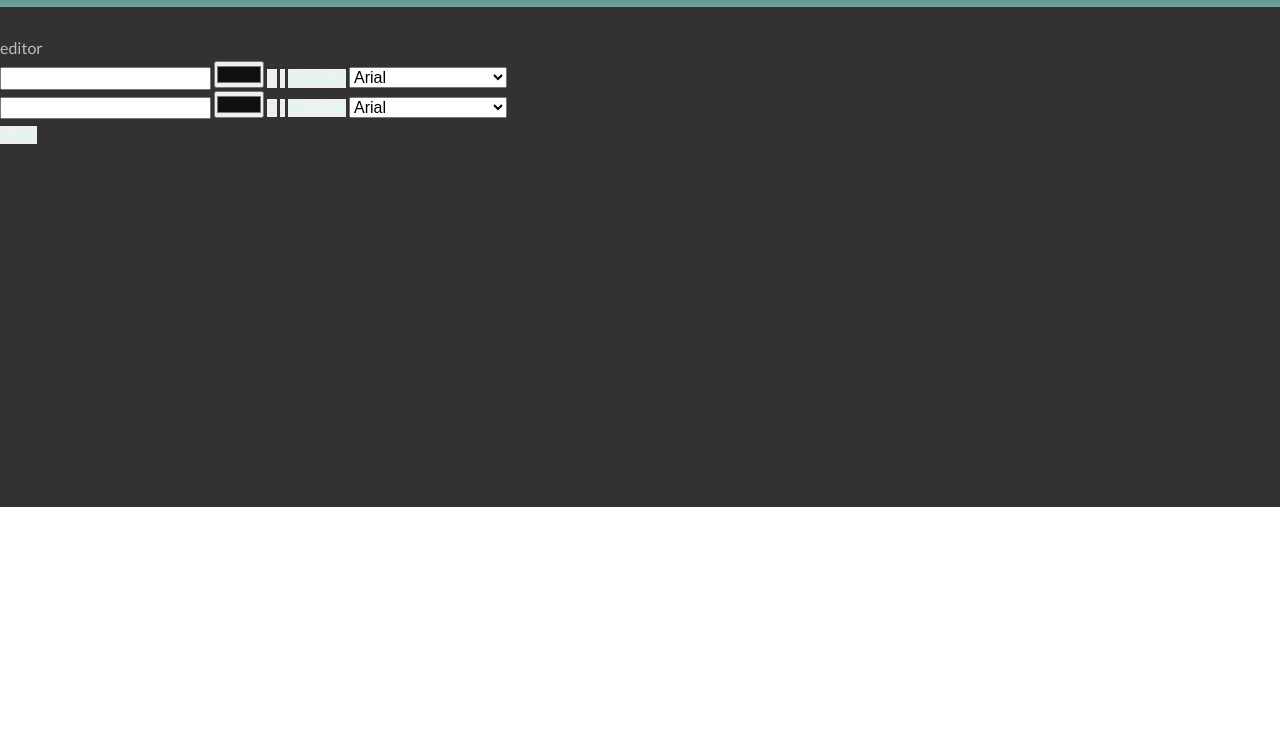
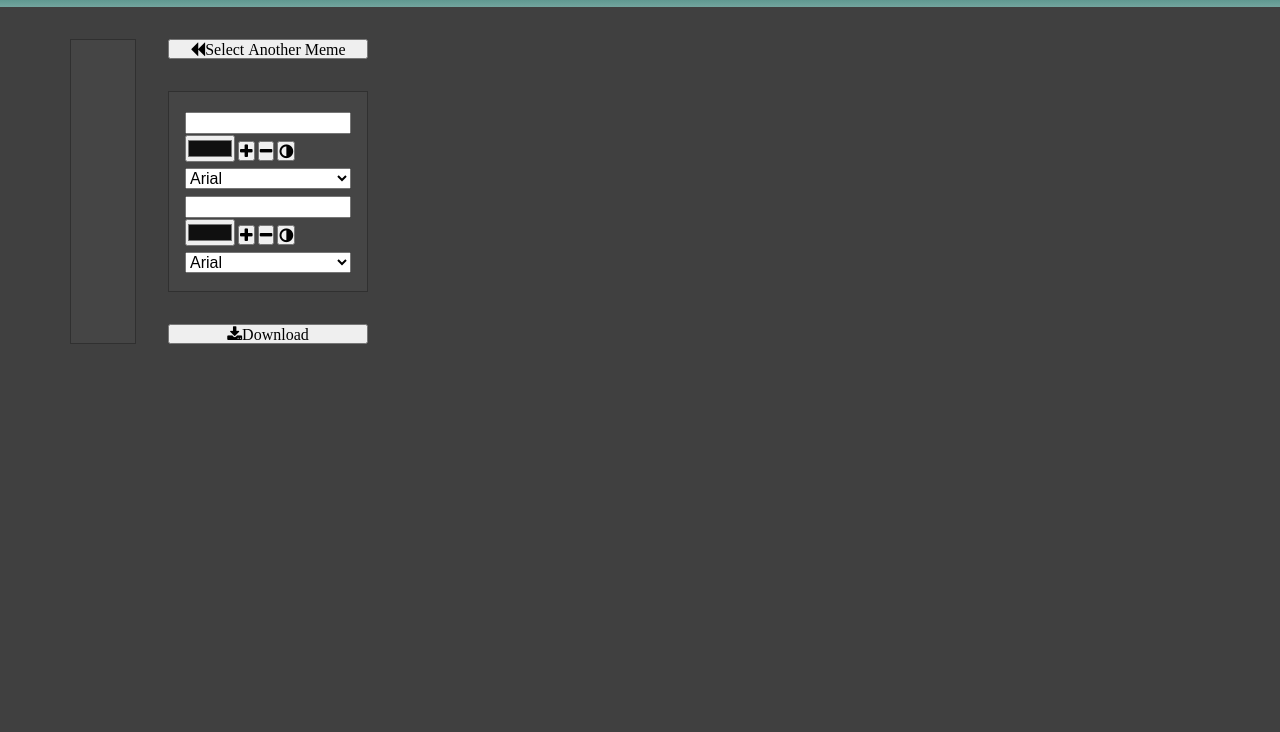
Before and after one commit to oriati/memeGen, a website: page index.html in a window 1280 px wide. Both pictures are taken after typing "Sample" into the empty fields and a click on the button 515 px from the left and 118 px from the top of the page. Shown: the part 68-800 px from the top of the page. Drawn offline with nearby package versions, Linux system fonts and the light colour scheme; files that its build step writes are made by us from their sources.

Commit message:
editor css

```diff
--- a/index.html
+++ b/index.html
@@ -63,18 +63,18 @@
         </div>
 
         <div class="editor">
-
+            <div class="editor-main container flex ">
                 <canvas class="editor-canvas">Sorry, no canvas available</canvas>
-
-            <div>editor</div>
-
-            <div class="editor-tools">
-                <div class="top-text">
+                <div class="editor-tools flex column align-center">
+                    <button class="fa fa-backward" aria-hidden="true" onclick="toggleMode()">Select Another Meme</button>
+                    <div class="texts">
+                        <div class="top-text text-box">
                             <input type="text" onkeyup="renderImage()" class="editor-tools__text-top">
+                            <div class="editor-tools__top">
                                 <input type="color" oninput="updateFont(0, 'color', this.value)" class="editor-font__color" value="#101010">
-                    <button onclick="updateFont(0, 'sizeMod', 2)"> + </button>
-                    <button onclick="updateFont(0, 'sizeMod', -2)"> - </button>
-                    <button onclick="updateFont(0, 'shadow')">Shadow</button>
+                                <button class="fa fa-plus" aria-hidden="true" onclick="updateFont(0, 'sizeMod', 2)"></button>
+                                <button class="fa fa-minus" aria-hidden="true" onclick="updateFont(0, 'sizeMod', -2)"></button>
+                                <button class="fa fa-adjust" onclick="updateFont(0, 'shadow')"></button>
                                 <select onChange="updateFont(0, 'font',value')" class="editor-tools__font">
                                     <option value="Arial">Arial</option>
                                     <option value="Verdana">Verdana</option>
@@ -82,12 +82,14 @@
                                     <option value="Courier New">Courier New</option>
                                 </select>
                             </div>
-                <div class="bottom-text">
+                        </div>
+                        <div class="bottom-text text-box">
                             <input type="text" onkeyup="renderImage()" class="editor-tools__text-bot">
+                            <div class="editor-tools__top">
                                 <input type="color" oninput="updateFont(1, 'color', this.value)" class="editor-font__color" value="#101010">
-                    <button onclick="updateFont(1, 'sizeMod', 2)"> + </button>
-                    <button onclick="updateFont(1, 'sizeMod', -2)"> - </button>
-                    <button onclick="updateFont(1, 'shadow')">Shadow</button>
+                                <button class="fa fa-plus" aria-hidden="true" onclick="updateFont(1, 'sizeMod', 2)"></button>
+                                <button class="fa fa-minus" aria-hidden="true" onclick="updateFont(1, 'sizeMod', -2)"></button>
+                                <button class="fa fa-adjust" onclick="updateFont(1, 'shadow')"></button>
                                 <select onChange="updateFont(1, 'font', value)" class="editor-tools__font">
                                     <option value="Arial">Arial</option>
                                     <option value="Verdana">Verdana</option>
@@ -95,8 +97,10 @@
                                     <option value="Courier New">Courier New</option>
                                 </select>
                             </div>
-
-                <button onclick="toggleMode()">close</button>
+                        </div>
+                    </div>
+                    <button class="fa fa-download" aria-hidden="true" onclick="downloadMeme()">Download</button>
+                </div>
             </div>
         </div>
     </main>
@@ -145,7 +149,7 @@
                 <input type="email" placeholder="Email(Required)" />
                 <input type="subject" placeholder="Subject" />
                 <textarea rows="4" cols="50" placeholder="Write your message here"></textarea>
-                <button type="submit" class="contact-form__sumbit-button flex-end">Send</button>
+                <button type="submit" class="contact-form__sumbit-button self-end">Send</button>
             </form>
             <div class="contact__info">
                 <div class="contact__info-desc">
--- a/js/editor.js
+++ b/js/editor.js
@@ -2,7 +2,7 @@
 
 var gCtx;
 var gElImg;
-// in the array gFonts, each object represent the font of a textbox in the editor, gFont[0]=top box, gFont[1]=bottom box
+// in the array gFonts, each object represent the font of a textbox in the editor, gFont[0]=top box, gFont[1]=bottom bo
 var gFont = [
     {
     shadow : false,
@@ -83,6 +83,6 @@ function renderImage (){
         gCtx.shadowOffsetY = 0;
     }
     var txtBot = document.querySelector('.editor-tools__text-bot').value;
-    gCtx.fillText(txtBot, (gElImg.width)/2, (gElImg.height)-40);
+    gCtx.fillText(txtBot, 50, (gElImg.height)-50);
 
 }
--- a/scss/_base.scss
+++ b/scss/_base.scss
@@ -49,8 +49,3 @@ fieldset {
 fieldset {
   border: none;
 }
-
-button{
-  border: none;
-  color: #d7fcf5
-}
--- a/scss/_contact.scss
+++ b/scss/_contact.scss
@@ -32,3 +32,7 @@
     width: 180px;
     line-height: 22px
 }
+.contact-form__sumbit-button {
+    border: none;
+    color : #d7fcf5;
+}
--- a/scss/_editor.scss
+++ b/scss/_editor.scss
@@ -1,13 +1,48 @@
 .editor {
-    height: 500px;
-    background: var(--dark-bg);
+    height: 100%;
+    background: #404040;
     position: absolute;
     top: 0;
     width: 100%;
     left: 100%;
 }
 
+.editor-main {
+    margin-top: 2em;
+}
+
 .editor-canvas {
+    border : 1px solid #303030;
+    background: #454545;
+    padding : 2em;
+    // width : 500px;
+    // height: 500px;
     max-width: 700px;
-    // border:1px solid #000000;
+    margin-right: 2em;
 }
+
+.editor-tools{
+    width: 200px;
+}
+.texts {
+    border : 1px solid #303030;
+    padding : 1em;
+    background: #454545;
+}
+
+.editor-tools>button {
+    width : 100%;
+    &:first-child{
+        margin-bottom: 2em;
+    }
+    &:last-child{
+        margin-top: 2em;
+    }
+}
+
+.text-box>input {
+    width: 100%;
+}
+.editor-tools__font{
+    width:100%;
+}
--- a/scss/_helpers.scss
+++ b/scss/_helpers.scss
@@ -61,7 +61,7 @@ textarea {
   height: 100%;
 }
 
-.flex-end {
+.self-end {
   align-self: flex-end;
 }
 
```
Lines whose indentation alone changed are shown as unchanged.
